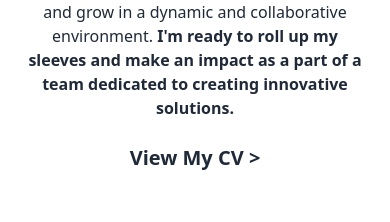
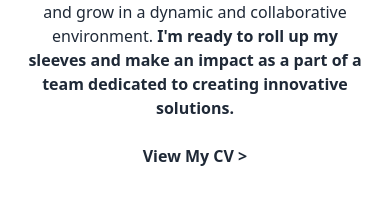
Before and after one commit to faizanahmkhan/next-portfolio, a Next.js app: page / in a window 390 px wide. Shown: the part 1220-1442 px from the top of the page. Built offline with nearby package versions, Linux system fonts and the light colour scheme.

Commit message:
formatted view my cv button

```diff
--- a/pages/index.js
+++ b/pages/index.js
@@ -194,7 +194,7 @@ export default function Home() {
                     href="https://drive.google.com/file/d/1HePbe5Go0os8pzI5kaoU90dwaOdp_aWT/view?usp=pdf"
                     target="_blank"
                   >
-                    <p className="pt-6 font-bold hover:scale-105 transition-all text-xl">
+                    <p className="pt-6 font-bold hover:scale-105 transition-all sm:text-xl">
                       View My CV {">"}
                     </p>
                   </a>
```
